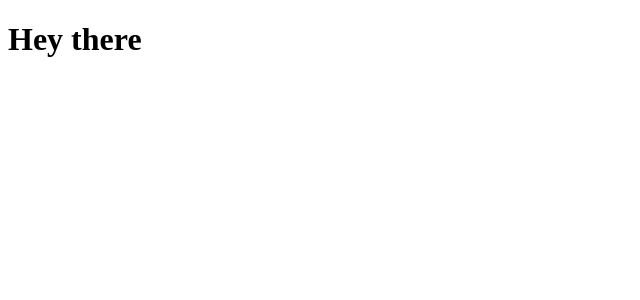
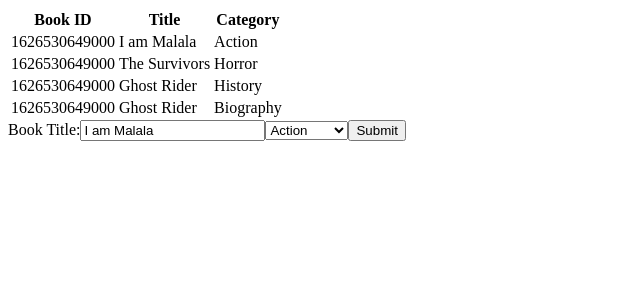
Before and after one commit to Naqhid/Bookstore-CMS-, a React (Create React App) app: page / in a window 1280 px wide. Shown: the top 300 px of the page, without its empty margins (0-640 px from the left). Built offline with nearby package versions, Linux system fonts and the light colour scheme.

Commit message:
second-milestone-stuff

```diff
--- /dev/null
+++ b/src/actions/index.js
@@ -0,0 +1,12 @@
+export const CREATE_BOOK = 'CREATE BOOK';
+export const REMOVE_BOOK = 'REMOVE BOOK';
+
+export const actionCreate = (book) => ({
+  type: CREATE_BOOK,
+  book,
+});
+
+export const actionRemove = (book) => ({
+  type: REMOVE_BOOK,
+  book,
+});
--- /dev/null
+++ b/src/components/App.js
@@ -0,0 +1,13 @@
+import BooksForm from '../containers/BooksForm';
+import BooksList from '../containers/BooksList';
+
+function App() {
+  return (
+    <div className="App">
+      <BooksList />
+      <BooksForm />
+    </div>
+  );
+}
+
+export default App;
--- /dev/null
+++ b/src/components/Book.js
@@ -0,0 +1,17 @@
+import PropTypes from 'prop-types';
+
+const Book = ({ id, title, category }) => (
+  <tr>
+    <td>{id}</td>
+    <td>{title}</td>
+    <td>{category}</td>
+  </tr>
+);
+
+Book.propTypes = {
+  id: PropTypes.number.isRequired,
+  title: PropTypes.string.isRequired,
+  category: PropTypes.string.isRequired,
+};
+
+export default Book;
--- /dev/null
+++ b/src/containers/BooksForm.js
@@ -0,0 +1,29 @@
+const BOOK_CATEGORIES = ['Action', 'Biography', 'History', 'Horror', 'Kids', 'Learning', 'Sci-Fi'];
+
+const submitForm = (e) => {
+  e.preventDefault();
+};
+
+const BooksForm = () => (
+  <form onSubmit={submitForm}>
+    <label htmlFor="btitle">
+      Book Title:
+      <input type="text" id="btitle" name="btitle" value="I am Malala " />
+    </label>
+
+    <select>
+      {
+        BOOK_CATEGORIES.map((value) => (
+          <option value={value} key={value}>
+            {value}
+          </option>
+        ))
+      }
+
+    </select>
+
+    <input type="submit" value="Submit" />
+  </form>
+);
+
+export default BooksForm;
--- /dev/null
+++ b/src/containers/BooksList.js
@@ -0,0 +1,32 @@
+import React from 'react';
+import { connect } from 'react-redux';
+import PropTypes from 'prop-types';
+import Book from '../components/Book';
+
+const BooksList = ({ books }) => (
+  <div>
+    <table>
+      <tr>
+        <th>Book ID</th>
+        <th>Title</th>
+        <th>Category</th>
+      </tr>
+      {books.map((book) => (
+        <Book
+          id={book.id}
+          title={book.title}
+          category={book.category}
+          key={book.id}
+        />
+      ))}
+    </table>
+  </div>
+);
+
+BooksList.propTypes = {
+  books: PropTypes.instanceOf(Array).isRequired,
+};
+
+const mapStateToProps = (state) => ({ books: state.appReducer.books });
+
+export default connect(mapStateToProps)(BooksList);
--- a/src/index.js
+++ b/src/index.js
@@ -1,10 +1,20 @@
 import React from 'react';
 import ReactDOM from 'react-dom';
-import App from './App';
+import { Provider } from 'react-redux';
+import App from './components/App';
+import store from './store';
+import { actionCreate } from './actions/index';
+
+store.dispatch(actionCreate({ id: Math.random(), title: 'I am Malala', category: 'Action' }));
+store.dispatch(actionCreate({ id: Math.random(), title: 'The Survivors', category: 'Horror' }));
+store.dispatch(actionCreate({ id: Math.random(), title: 'Ghost Rider', category: 'History' }));
+store.dispatch(actionCreate({ id: Math.random(), title: 'Ghost Rider', category: 'Biography' }));
 
 ReactDOM.render(
   <React.StrictMode>
-    <App />
+    <Provider store={store}>
+      <App />
+    </Provider>
   </React.StrictMode>,
   document.getElementById('root'),
 );
--- /dev/null
+++ b/src/reducers/books.js
@@ -0,0 +1,33 @@
+import { CREATE_BOOK, REMOVE_BOOK } from '../actions/index';
+
+const initialState = {
+  books: [],
+};
+
+export default function appReducer(state = initialState, action) {
+  const newBooks = [...state.books];
+  switch (action.type) {
+    case CREATE_BOOK:
+
+      return {
+        books: [
+          ...state.books,
+          {
+            id: Date.now(),
+            title: action.book.title,
+            category: action.book.category,
+          },
+        ],
+      };
+
+    case REMOVE_BOOK:
+
+      return {
+        books: newBooks,
+
+      };
+
+    default:
+      return state;
+  }
+}
--- /dev/null
+++ b/src/reducers/index.js
@@ -0,0 +1,6 @@
+import { combineReducers } from 'redux';
+import appReducer from './books';
+
+export default combineReducers({
+  appReducer,
+});
--- /dev/null
+++ b/src/store.js
@@ -0,0 +1,5 @@
+import { createStore } from 'redux';
+import rootReducer from './reducers';
+
+const store = createStore(rootReducer);
+export default store;
```
Also changed, not shown: 1 other file (tests, documents, lock files or other folders).
